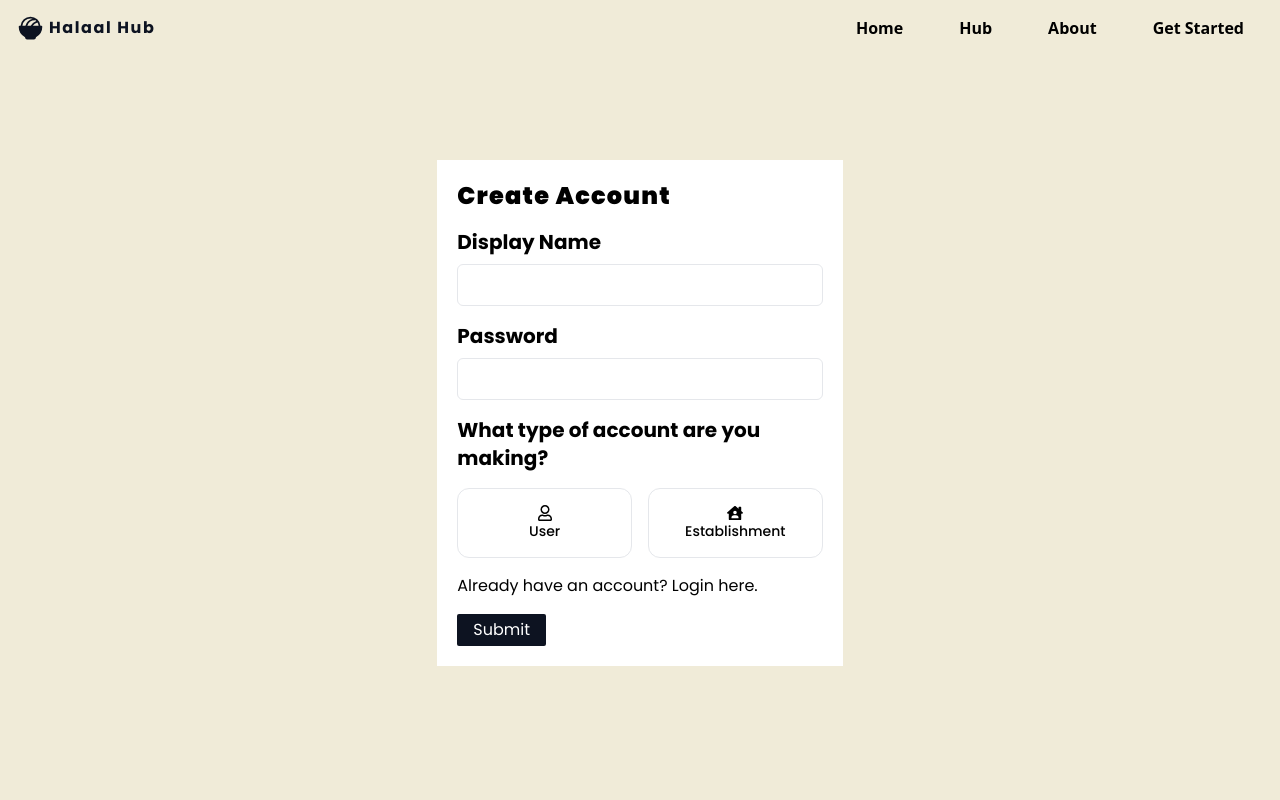
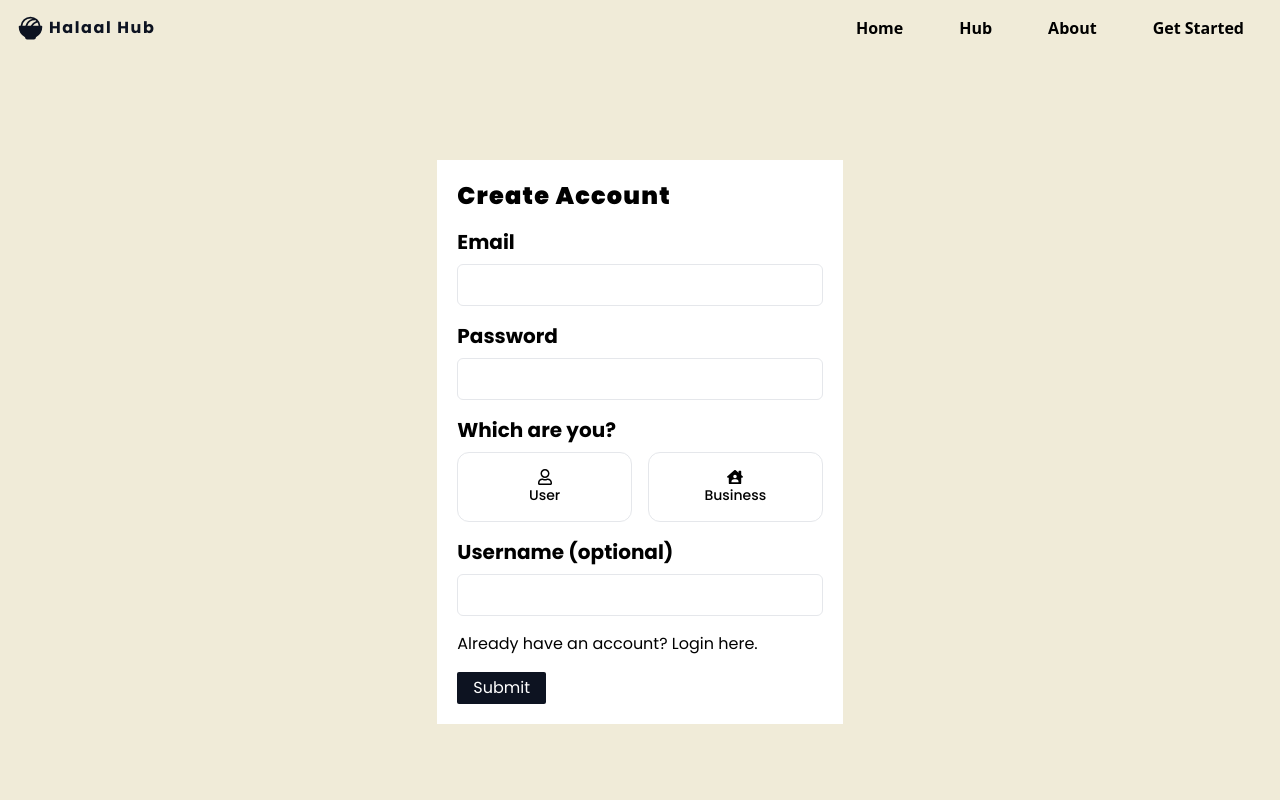
Before and after one commit to Junaidadams/halaal-hub, a React (Vite) app: page /sign-up in a window 1280 px wide. Shown: the top 800 px of the page. Built offline with nearby package versions, Linux system fonts and the light colour scheme.

Commit message:
Changes prework

```diff
--- a/constants.js
+++ b/constants.js
@@ -74,6 +74,21 @@ export const navigationLinks = {
 
 export const getStartedOptions = [
   {
+    key: 4,
+    name: "Sign Up",
+    link: "/sign-up",
+    description:
+      "Create an account to list your Halaal business on the directory.",
+    icon: FaUserPlus,
+  },
+  {
+    key: 5,
+    name: "Login",
+    link: "/login",
+    description: "Log into your account to manage your listings and reviews.",
+    icon: FaSignInAlt,
+  },
+  {
     key: 1,
     name: "Learn More",
     link: "/about",
@@ -94,21 +109,6 @@ export const getStartedOptions = [
     link: "/hub",
     description: "Browse Halaal restaurants, cafés, and food spots near you.",
     icon: FaUtensils,
-  },
-  {
-    key: 4,
-    name: "Sign Up",
-    link: "/sign-up",
-    description:
-      "Create an account to list your Halaal business on the directory.",
-    icon: FaUserPlus,
-  },
-  {
-    key: 5,
-    name: "Login",
-    link: "/login",
-    description: "Log into your account to manage your listings and reviews.",
-    icon: FaSignInAlt,
   },
 ];
 
@@ -218,5 +218,5 @@ export const certification = [
 
 export const accountTypes = [
   { label: "User", value: "user", icon: FaRegUser },
-  { label: "Establishment", value: "establishment", icon: FaHouseUser },
+  { label: "Business", value: "business", icon: FaHouseUser },
 ];
--- a/package.json
+++ b/package.json
@@ -11,7 +11,7 @@
   },
   "dependencies": {
     "@tanstack/react-query": "^5.72.0",
-    "axios": "^1.8.4",
+    "axios": "^1.9.0",
     "clsx": "^2.1.1",
     "framer-motion": "^12.6.3",
     "leaflet": "^1.9.4",
--- a/src/pages/CreateListing.jsx
+++ b/src/pages/CreateListing.jsx
@@ -20,7 +20,7 @@ const CreateListing = () => {
 
   return (
     <div className="min-h-screen -mt-[56px] bg-eggshell flex">
-      <div className="mx-auto my-20 min-h-screen w-[95%] flex flex-col">
+      <div className="mx-auto my-20 min-h-sceen w-[95%] flex flex-col">
         <div className="flex mx-auto md:my-10 lg:my-14 xl:my-20 w-full sm:w-2/3 md:w-1/2 xl:w-1/3 flex-col font-poppins bg-white p-5">
           <div className="flex mb-4">
             {step > 1 && (
@@ -73,8 +73,8 @@ const CreateListing = () => {
           )}
 
           {step === 2 && (
-            <div>
-              <h2 className="text-xl font-bold mb-4">
+            <div className=" flex flex-col space-y-4 w-full">
+              <h2 className="text-xl font-bold">
                 What type of place are you listing?
               </h2>
               <div className="grid grid-cols-1 sm:grid-cols-2 gap-4">
@@ -108,16 +108,34 @@ const CreateListing = () => {
           )}
 
           {step === 3 && (
-            <div>
-              <h2 className="text-xl font-bold mb-4">Your certification</h2>
-              <div>
-                <label className="text-xl font-bold mb-4">Business Name</label>
-                <select>
+            <div className=" flex flex-col space-y-4 w-full">
+              <h2 className="text-xl font-bold ">Your certification</h2>
+              <div className="flex flex-col">
+                <label className="text-xl font-bold ">Certifying body</label>
+                <select className="w-fit">
                   <option>- Select - </option>
                   {certification.map((body, index) => (
                     <option key={index}>{body.shortName}</option>
                   ))}
                 </select>
+              </div>
+              <div className="flex flex-col ">
+                {" "}
+                <label className="text-xl font-bold ">Certificate</label>
+                <input type="file" />
+                <button type="button">Add later</button>
+              </div>
+              <div className="flex flex-col">
+                <button
+                  onClick={() => {
+                    if (formData.businessName.trim()) {
+                      setStep(step + 1);
+                    }
+                  }}
+                  className="bg-richBlack text-white px-4 py-1 ml-auto rounded-sm"
+                >
+                  Next
+                </button>
               </div>
             </div>
           )}
--- a/src/pages/Signup.jsx
+++ b/src/pages/Signup.jsx
@@ -4,12 +4,15 @@ import { accountTypes } from "../../constants";
 const Signup = () => {
   const [formData, setFormData] = useState({
     username: "",
-    accountType: "",
+    role: "",
     password: "",
+    email: "",
   });
+
   const handleAccountTypeSelect = (value) => {
-    setFormData({ ...formData, accountType: value });
+    setFormData({ ...formData, role: value });
   };
+
   return (
     <div className="min-h-screen -mt-[56px] bg-eggshell flex">
       <div className="mx-auto my-20 min-h-screen w-[95%] flex flex-col">
@@ -20,16 +23,17 @@ const Signup = () => {
                 Create Account
               </h1>
             </div>
+
             <div className="space-y-2">
-              <label className="text-xl font-bold mb-4">Display Name</label>
+              <label className="text-xl font-bold mb-4">Email</label>
               <input
                 className="w-full px-4 py-2 border rounded-md"
                 type="text"
-                value={formData.username}
+                value={formData.email}
                 onChange={(e) =>
                   setFormData((prev) => ({
                     ...prev,
-                    username: e.target.value,
+                    email: e.target.value,
                   }))
                 }
               />
@@ -48,9 +52,8 @@ const Signup = () => {
                 }
               />
             </div>
-            <h2 className="text-xl font-bold mb-4">
-              What type of account are you making?
-            </h2>
+            <div className="space-y-2">
+              <h2 className="text-xl font-bold ">Which are you?</h2>
               <div className="grid grid-cols-1 sm:grid-cols-2 gap-4">
                 {accountTypes.map(({ value, icon: Icon }) => (
                   <button
@@ -58,7 +61,7 @@ const Signup = () => {
                     key={value}
                     onClick={() => handleAccountTypeSelect(value)}
                     className={`${
-                    formData.accountType === value &&
+                      formData.role === value &&
                       "bg-richBlack text-white hover:text-black"
                     } border p-4 rounded-xl hover:shadow-md hover:bg-gray-50 transition flex flex-col items-center text-center`}
                   >
@@ -68,6 +71,35 @@ const Signup = () => {
                     </span>
                   </button>
                 ))}
+              </div>
+              {formData.role === "business" && (
+                <p className="py-4">
+                  Note: You will be able to set up your listing after your
+                  account has been created.
+                </p>
+              )}
+              {formData.role === "user" && (
+                <p className="py-4">
+                  Note: You will be able to change to a business account if you
+                  need to later.
+                </p>
+              )}
+            </div>
+            <div className="space-y-2">
+              <label className="text-xl font-bold mb-4">
+                Username (optional)
+              </label>
+              <input
+                className="w-full px-4 py-2 border rounded-md"
+                type="text"
+                value={formData.username || ""}
+                onChange={(e) =>
+                  setFormData((prev) => ({
+                    ...prev,
+                    username: e.target.value,
+                  }))
+                }
+              />
             </div>
             <p>
               Already have an account?{" "}
```
Also changed, not shown: 1 other file (tests, documents, lock files or other folders). Lines whose indentation alone changed are shown as unchanged.
